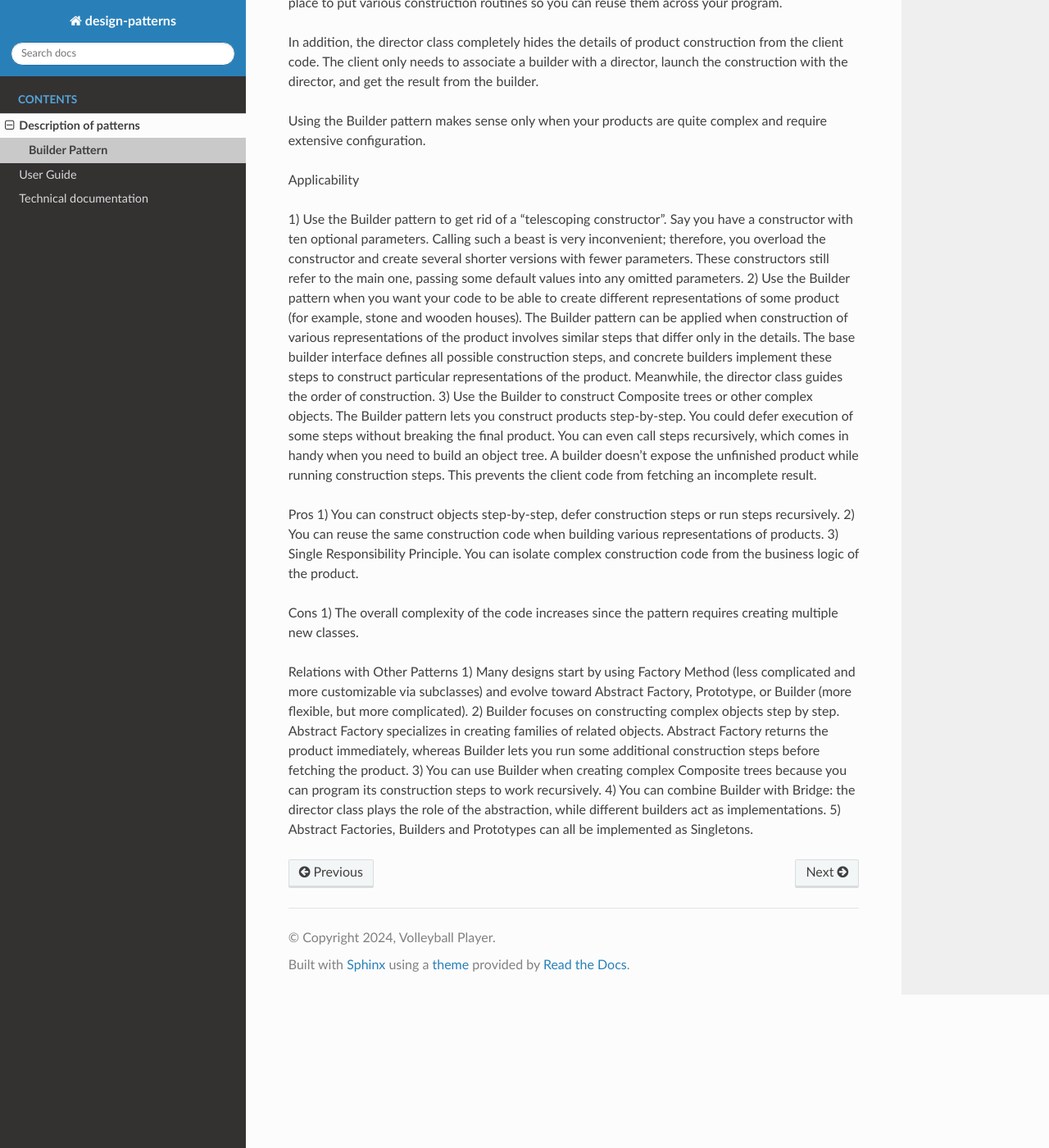
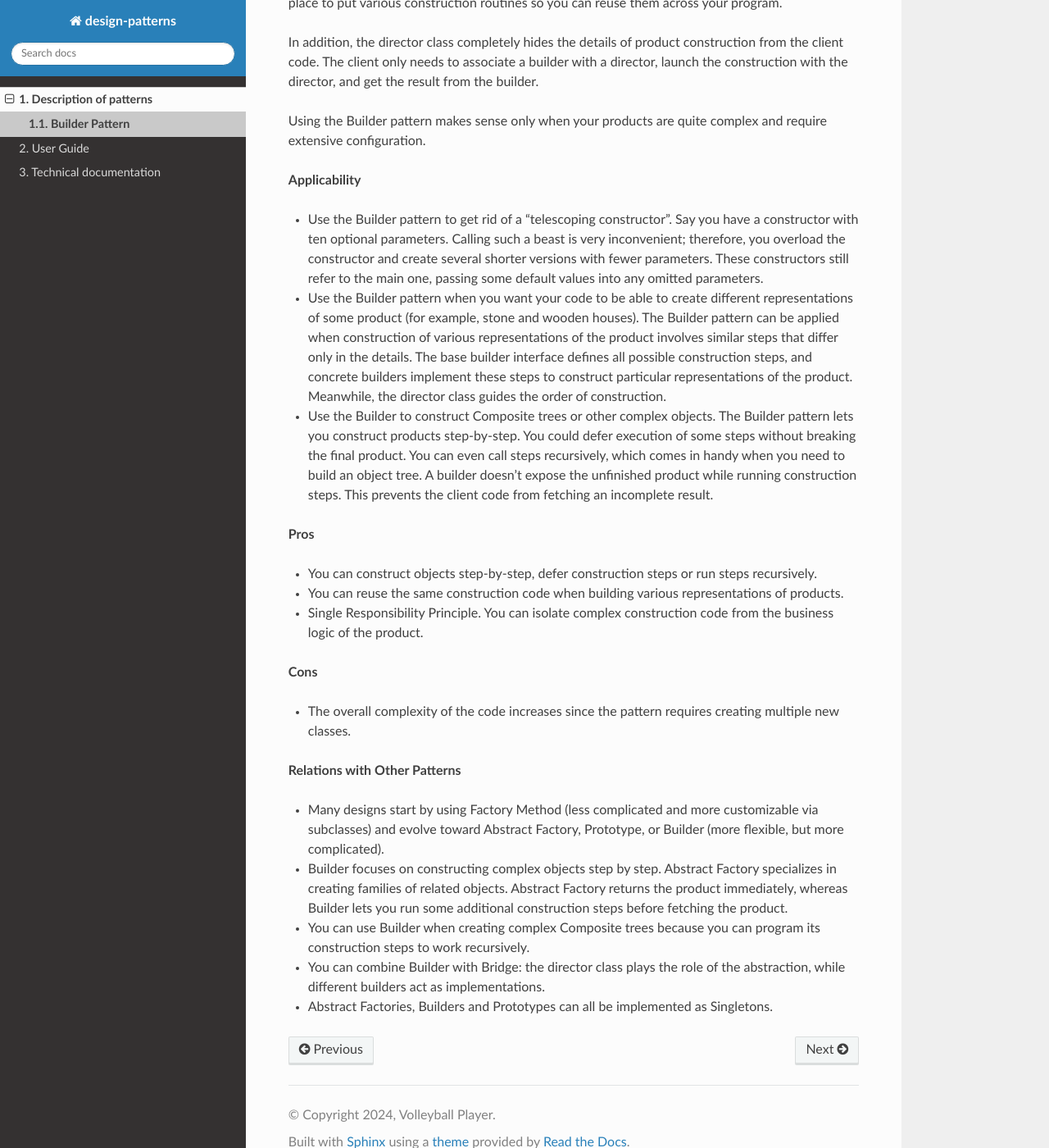
Before and after one commit to VolleyballPlayer/design-patterns, a Sphinx documentation site: the page built from docs/source/pattern_description/builder.rst, in a window 1280 px wide and 1400 px high, scrolled down 1488 px. Shown: the whole window at 82% size. Built offline with Sphinx 7.4.7 and the Read the Docs theme 2.0.0, drawn with Linux system fonts in a browser that asks for light colours; some of the changed text lies outside the part shown.

```diff
--- a/docs/source/conf.py
+++ b/docs/source/conf.py
@@ -20,7 +20,9 @@ release = '0.0.0'
 extensions = [
     'sphinx.ext.duration',
     'sphinx.ext.autodoc',
-] # 'sphinx_autodoc_typehints'
+    'sphinx_autodoc_typehints',
+    'sphinx.ext.coverage'
+]
 
 
 always_document_param_types = True
--- a/docs/source/index.rst
+++ b/docs/source/index.rst
@@ -8,7 +8,7 @@ design-patterns: Documentation and User Guide
 
 .. toctree::
    :maxdepth: 3
-   :caption: Contents
+   :numbered:
 
    pattern_description/pattern_description.rst
    user_guide/user_guide.rst
--- a/docs/source/pattern_description/builder.rst
+++ b/docs/source/pattern_description/builder.rst
@@ -3,7 +3,7 @@ Builder Pattern
 
 Builder is a creational design pattern that lets you construct complex objects step by step. The pattern allows you to produce different types and representations of an object using the same construction code.
 
-:( Problem
+**:( Problem**
 
 Imagine a complex object that requires laborious, step-by-step initialization of many fields and nested objects. Such initialization code is usually buried inside a monstrous constructor with lots of parameters. Or even worse: scattered all over the client code.
 
@@ -15,7 +15,7 @@ There’s another approach that doesn’t involve breeding subclasses. You can c
 
 In most cases most of the parameters will be unused, making the constructor calls pretty ugly. For instance, only a fraction of houses have swimming pools, so the parameters related to swimming pools will be useless nine times out of ten.
 
-:) Solution
+**:) Solution**
 
 The Builder pattern suggests that you extract the object construction code out of its own class and move it to separate objects called builders.
 
@@ -35,28 +35,41 @@ In addition, the director class completely hides the details of product construc
 
 Using the Builder pattern makes sense only when your products are quite complex and require extensive configuration.
 
-Applicability
+**Applicability**
 
-1) Use the Builder pattern to get rid of a “telescoping constructor”.
-Say you have a constructor with ten optional parameters. Calling such a beast is very inconvenient; therefore, you overload the constructor and create several shorter versions with fewer parameters. These constructors still refer to the main one, passing some default values into any omitted parameters.
-2) Use the Builder pattern when you want your code to be able to create different representations of some product (for example, stone and wooden houses).
-The Builder pattern can be applied when construction of various representations of the product involves similar steps that differ only in the details.
-The base builder interface defines all possible construction steps, and concrete builders implement these steps to construct particular representations of the product. Meanwhile, the director class guides the order of construction.
-3) Use the Builder to construct Composite trees or other complex objects.
-The Builder pattern lets you construct products step-by-step. You could defer execution of some steps without breaking the final product. You can even call steps recursively, which comes in handy when you need to build an object tree.
-A builder doesn’t expose the unfinished product while running construction steps. This prevents the client code from fetching an incomplete result.
+* Use the Builder pattern to get rid of a “telescoping constructor”. Say you have a constructor with ten optional
+  parameters. Calling such a beast is very inconvenient; therefore, you overload the constructor and create several
+  shorter versions with fewer parameters. These constructors still refer to the main one, passing some default values
+  into any omitted parameters.
+* Use the Builder pattern when you want your code to be able to create different representations of some product (for
+  example, stone and wooden houses). The Builder pattern can be applied when construction of various representations of
+  the product involves similar steps that differ only in the details. The base builder interface defines all possible
+  construction steps, and concrete builders implement these steps to construct particular representations of the
+  product. Meanwhile, the director class guides the order of construction.
+* Use the Builder to construct Composite trees or other complex objects. The Builder pattern lets you construct
+  products step-by-step. You could defer execution of some steps without breaking the final product. You can even call
+  steps recursively, which comes in handy when you need to build an object tree. A builder doesn’t expose the
+  unfinished product while running construction steps. This prevents the client code from fetching an incomplete result.
 
-Pros
-1) You can construct objects step-by-step, defer construction steps or run steps recursively.
-2) You can reuse the same construction code when building various representations of products.
-3) Single Responsibility Principle. You can isolate complex construction code from the business logic of the product.
+**Pros**
 
-Cons
-1) The overall complexity of the code increases since the pattern requires creating multiple new classes.
+* You can construct objects step-by-step, defer construction steps or run steps recursively.
+* You can reuse the same construction code when building various representations of products.
+* Single Responsibility Principle. You can isolate complex construction code from the business logic of the product.
 
-Relations with Other Patterns
-1) Many designs start by using Factory Method (less complicated and more customizable via subclasses) and evolve toward Abstract Factory, Prototype, or Builder (more flexible, but more complicated).
-2) Builder focuses on constructing complex objects step by step. Abstract Factory specializes in creating families of related objects. Abstract Factory returns the product immediately, whereas Builder lets you run some additional construction steps before fetching the product.
-3) You can use Builder when creating complex Composite trees because you can program its construction steps to work recursively.
-4) You can combine Builder with Bridge: the director class plays the role of the abstraction, while different builders act as implementations.
-5) Abstract Factories, Builders and Prototypes can all be implemented as Singletons.
+**Cons**
+
+* The overall complexity of the code increases since the pattern requires creating multiple new classes.
+
+**Relations with Other Patterns**
+
+* Many designs start by using Factory Method (less complicated and more customizable via subclasses) and evolve toward
+  Abstract Factory, Prototype, or Builder (more flexible, but more complicated).
+* Builder focuses on constructing complex objects step by step. Abstract Factory specializes in creating families of
+  related objects. Abstract Factory returns the product immediately, whereas Builder lets you run some additional
+  construction steps before fetching the product.
+* You can use Builder when creating complex Composite trees because you can program its construction steps to work
+  recursively.
+* You can combine Builder with Bridge: the director class plays the role of the abstraction, while different builders
+  act as implementations.
+* Abstract Factories, Builders and Prototypes can all be implemented as Singletons.
--- a/docs/source/technical_documentation/autodoc/designpatterns.creational_patterns.rst
+++ b/docs/source/technical_documentation/autodoc/designpatterns.creational_patterns.rst
@@ -9,6 +9,7 @@ designpatterns.creational\_patterns.builder module
 
 .. automodule:: designpatterns.creational_patterns.builder
    :members:
+   :undoc-members:
    :show-inheritance:
 
 Module contents
@@ -16,4 +17,5 @@ Module contents
 
 .. automodule:: designpatterns.creational_patterns
    :members:
+   :undoc-members:
    :show-inheritance:
--- a/docs/source/technical_documentation/autodoc/designpatterns.rst
+++ b/docs/source/technical_documentation/autodoc/designpatterns.rst
@@ -15,4 +15,5 @@ Module contents
 
 .. automodule:: designpatterns
    :members:
+   :undoc-members:
    :show-inheritance:
--- a/docs/source/technical_documentation/autodoc/designpatterns.utilities.rst
+++ b/docs/source/technical_documentation/autodoc/designpatterns.utilities.rst
@@ -9,6 +9,7 @@ designpatterns.utilities.package\_resources module
 
 .. automodule:: designpatterns.utilities.package_resources
    :members:
+   :undoc-members:
    :show-inheritance:
 
 Module contents
@@ -16,4 +17,5 @@ Module contents
 
 .. automodule:: designpatterns.utilities
    :members:
+   :undoc-members:
    :show-inheritance:
```
Also changed, not shown: 2 other files.
